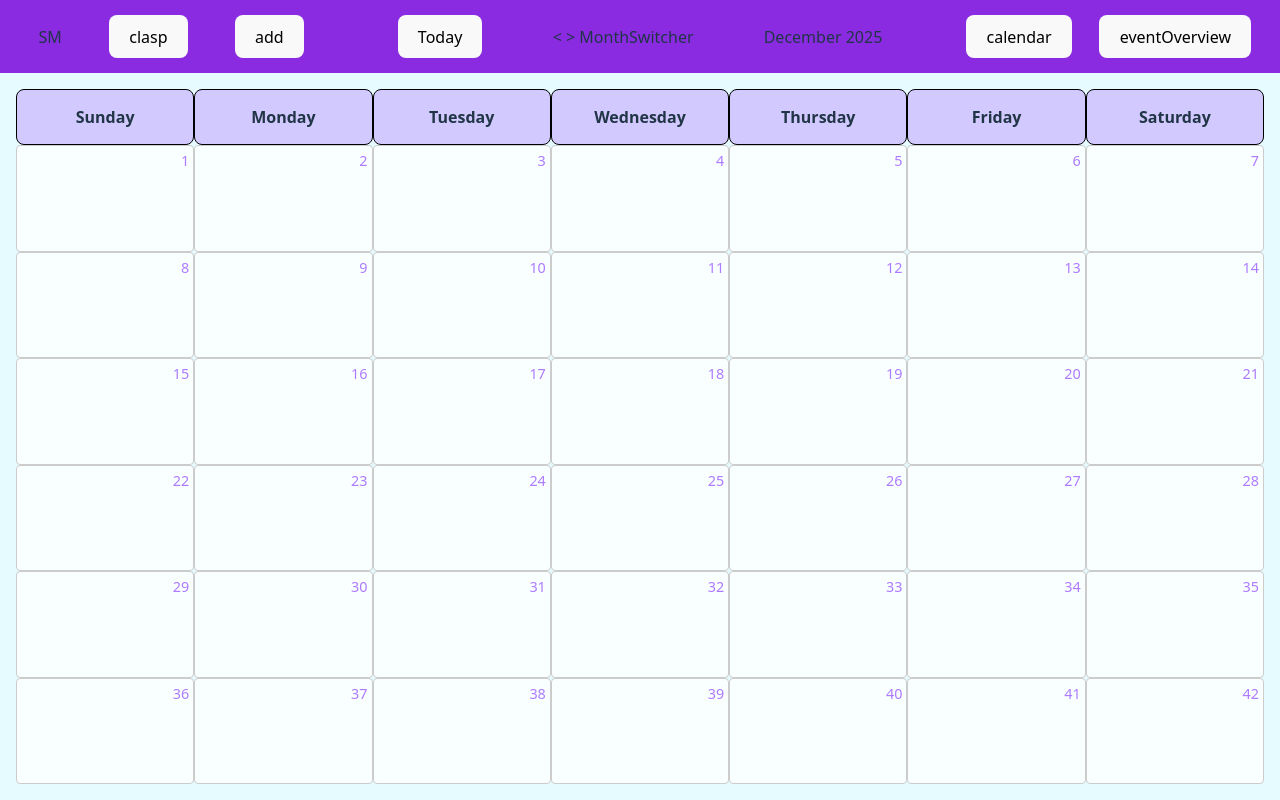
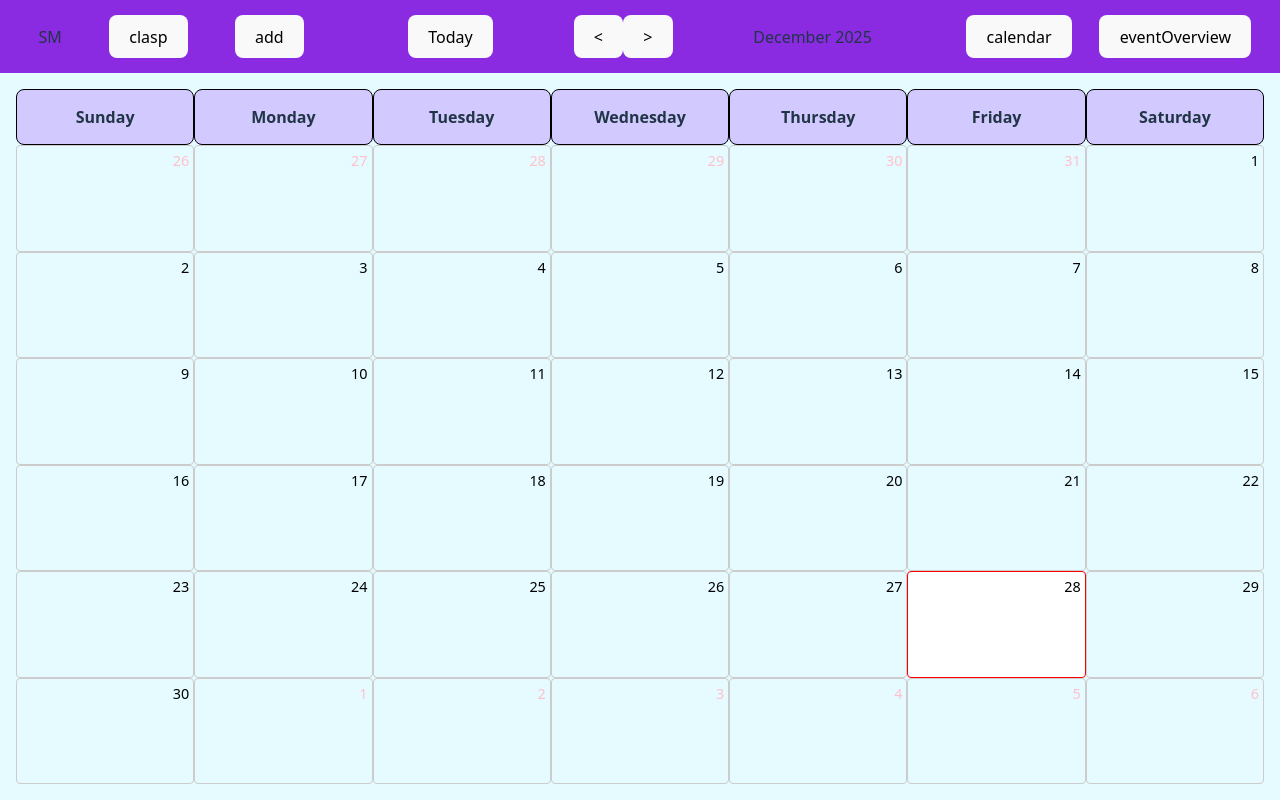
Before and after one commit to smei08/CalendarPlanner, a React (Vite) app: page / in a window 1280 px wide. Built offline with nearby package versions, Linux system fonts and the light colour scheme.

Commit message:
calendar with current time implemented

```diff
--- a/src/components/calendar/CalendarGrid/CalendarGrid.jsx
+++ b/src/components/calendar/CalendarGrid/CalendarGrid.jsx
@@ -2,13 +2,63 @@ import CalendarHeader from "../CalendarHeader/CalendarHeader";
 import DateCell from "../DateCell/DateCell";
 import "./calendarGrid.css";
 
+import { useState } from "react";
+
 export default function CalendarGrid() {
   const days = [];
+  const today = new Date();
 
-  for (let i = 1; i <= 42; i++) {
-    days.push(i);
+  const [currentYear, setCurrentYear] = useState(today.getFullYear());
+  const [currentMonth, setCurrentMonth] = useState(today.getMonth());
+  const [currentDate, setCurrentDate] = useState(today.getDate());
+
+  const current = new Date(currentYear, currentMonth + 1, 0);
+  const firstDayIndex = new Date(currentYear, currentMonth, 1).getDay();
+  const prevMonthLastDate = new Date(currentYear, currentMonth, 0).getDate();
+
+  const prevYear = currentYear - 1;
+  const prevMonth = currentMonth;
+  if (prevMonth < 0) {
+    prevMonth = 11;
+    prevYear -= 1;
   }
 
+  const nextYear = currentYear + 1;
+  const nextMonth = currentMonth;
+  if (nextMonth > 11) {
+    prevMonth = 0;
+    prevYear += 1;
+  }
+
+  for (let i = firstDayIndex - 1; i >= 0; i--) {
+    let prev = prevMonthLastDate - i;
+    days.push({
+      day: prev,
+      monthType: "prev",
+      year: prevYear,
+      month: prevMonth,
+    });
+  }
+
+  for (let i = 1; i <= current.getDate(); i++) {
+    days.push({
+      day: i,
+      monthType: "current",
+      year: currentYear,
+      month: currentMonth,
+    });
+  }
+  const remainingCells = 42 - days.length;
+  for (let i = 1; i <= remainingCells; i++) {
+    days.push({
+      day: i,
+      monthType: "next",
+      year: nextYear,
+      month: nextMonth,
+    });
+  }
+
+  console.log(days);
   return (
     <div className="calendar-grid-container">
       {/* Weekday header row */}
@@ -16,8 +66,11 @@ export default function CalendarGrid() {
 
       {/* 7 x 6 grid of date cells */}
       <div className="day-cells-grid">
-        {days.map((day) => (
-          <DateCell key={day} date={day} />
+        {days.map((cell) => (
+          <DateCell
+            key={`${cell.year}-${cell.month}-${cell.day}`}
+            cell={cell}
+          />
         ))}
       </div>
     </div>
--- a/src/components/calendar/CalendarGrid/calendarGrid.css
+++ b/src/components/calendar/CalendarGrid/calendarGrid.css
@@ -14,4 +14,5 @@
   grid-template-columns: repeat(7, 1fr); /* 7 columns */
   text-align: center;
   height: 100vh;
+  color: black;
 }
--- a/src/components/calendar/DateCell/DateCell.jsx
+++ b/src/components/calendar/DateCell/DateCell.jsx
@@ -1,25 +1,27 @@
-import "../DateCell/dateCell.css";
+import "./dateCell.css";
 
-export default function DateCell({ date }) {
-  return <div className="date-cell">{date}</div>;
+export default function DateCell({ cell }) {
+  const today = new Date();
+
+  const isToday =
+    cell.year === today.getFullYear() &&
+    cell.month === today.getMonth() &&
+    cell.day === today.getDate();
+
+  const isCurrentMonth = cell.monthType === "current";
+
+  let className = "date-cell";
+
+  if (!isCurrentMonth) {
+    className += " date-cell--faded";
+  }
+
+  if (isToday) {
+    className += " date-cell--today";
+  }
+
+  // TEMP: debug line
+  console.log("CELL", cell, "isToday?", isToday);
+
+  return <div className={className}>{cell.day}</div>;
 }
-
-// import "../DateCell/dateCell.css";
-
-// export default function DateCell() {
-//   const days = [];
-
-//   for (let i = 1; i <= 42; i++) {
-//     days.push(i);
-//   }
-
-//   return (
-//     <div className="dateCell">
-//       {days.map((day) => (
-//         <div className="day" key={day}>
-//           {day}
-//         </div>
-//       ))}
-//     </div>
-//   );
-// }
--- a/src/components/calendar/DateCell/dateCell.css
+++ b/src/components/calendar/DateCell/dateCell.css
@@ -4,7 +4,16 @@
   padding: 4px;
   text-align: right;
   font-size: 0.9rem;
-  background-color: #f9feff;
+  /* background-color: #f9feff; */
   min-height: 0;
-  color: #ad7bff;
+  color: black;
 }
+
+.date-cell--faded {
+  color: pink;
+}
+
+.date-cell--today {
+  border: 1px solid red;
+  background-color: white;
+}
--- a/src/components/navigation/MonthSwitcher.jsx
+++ b/src/components/navigation/MonthSwitcher.jsx
@@ -1,7 +1,10 @@
+import Button from "../ui/Button";
+
 export default function MonthSwitcher() {
   return (
     <div>
-      {"<"} {">"} MonthSwitcher
+      <Button>&lt;</Button>
+      <Button>&gt;</Button>
     </div>
   );
 }
--- a/src/components/navigation/Navbar/Navbar.jsx
+++ b/src/components/navigation/Navbar/Navbar.jsx
@@ -5,6 +5,7 @@ import Avatar from "../../ui/Avatar";
 import "./navbar.css";
 
 export default function Navbar({ onToggleExpand }) {
+  // const current = new Date();
   return (
     <div className="nav-bar">
       {/* left section: clasp and create btn */}
```
